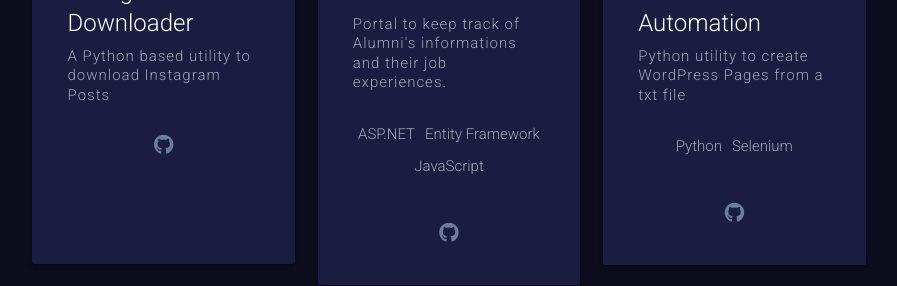
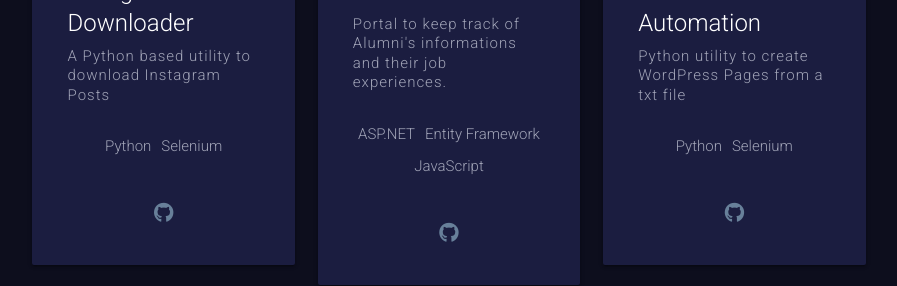
Before and after one commit to saadfarhan124/personal, a React (Create React App) app: page / in a window 1280 px wide. Shown: the part 4000-4286 px from the top of the page, without its empty margins (191-1088 px from the left). Built offline with nearby package versions, Linux system fonts and the light colour scheme.

Commit message:
fixed instagram downloader

```diff
--- a/src/components/Projects/Projects.component.jsx
+++ b/src/components/Projects/Projects.component.jsx
@@ -278,10 +278,17 @@ const Projects = () => {
                                     <p>A Python based utility to download Instagram Posts</p>
                                     <div className="links mt-5">
                                         <ul>
-                                            <li><a href="https://github.com/saadfarhan124/Instagram-Downloader" rel="noopener noreferrer" target="_blank"><i className="fab fa-github"></i></a></li>
+                                            <li>Python</li>
+                                            <li>Selenium</li>
                                         </ul>
                                     </div>
+
                                 </div>
+                            </div>
+                            <div className="links mt-5">
+                                <ul>
+                                    <li><a href="https://github.com/saadfarhan124/Instagram-Downloader" rel="noopener noreferrer" target="_blank"><i className="fab fa-github"></i></a></li>
+                                </ul>
                             </div>
 
                         </div>
```
